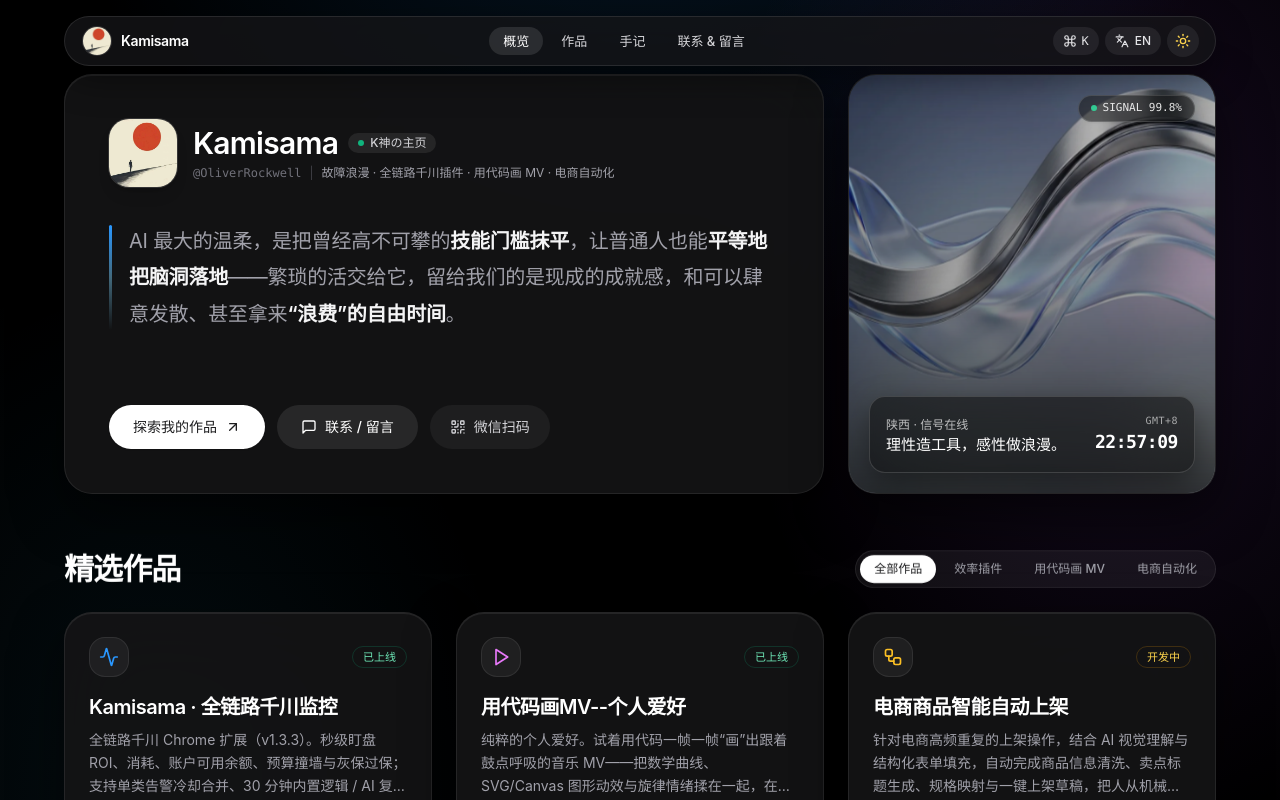
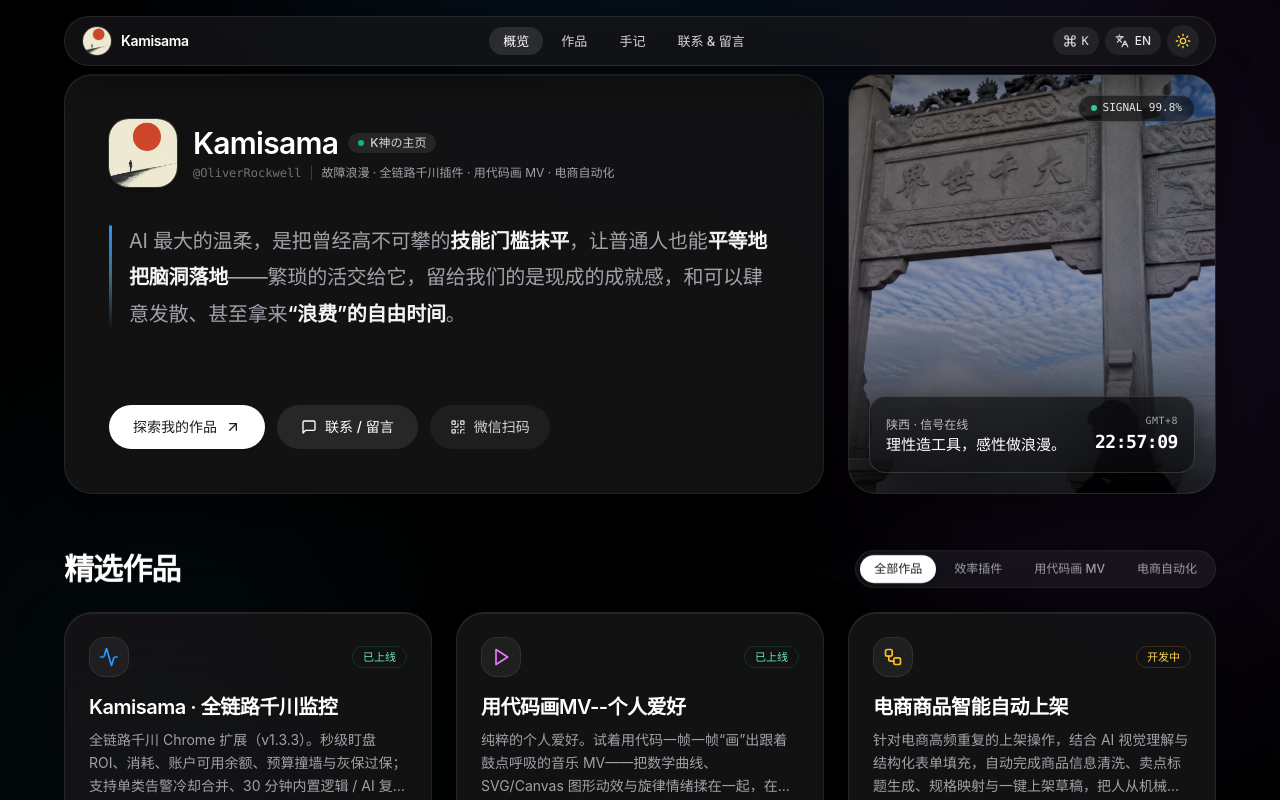
Before and after one commit to Nuff5a1d/personal-homepage, a React (Vite) app: page / in a window 1280 px wide. Shown: the top 800 px of the page. Built offline with nearby package versions, Linux system fonts and the light colour scheme.

Commit message:
feat: integrate Daqian Shijie photo into hero card with spatial motion and mist aura

```diff
--- a/src/components/HeroBento.tsx
+++ b/src/components/HeroBento.tsx
@@ -147,25 +147,56 @@ export const HeroBento: React.FC<HeroBentoProps> = ({
           </div>
         </BentoCard>
 
-        {/* Right Full-Bleed Apple Titanium & Glass Visual Card (5 cols on lg / 4 cols on xl) */}
+        {/* Right Full-Bleed Spatial "大千世界" Cloud-Sea Visual Card (5 cols on lg / 4 cols on xl) */}
         <BentoCard
           onMouseMove={handleVisualMove}
           onMouseLeave={handleVisualLeave}
           className="lg:col-span-5 xl:col-span-4 relative min-h-[340px] lg:min-h-[420px] p-0 overflow-hidden group"
         >
-          <img
-            src={PROFILE.heroVisualUrl}
-            alt={PROFILE.role[lang]}
+          {/* Layer 1: Interactive mouse spatial parallax + continuous Ken Burns breathing motion */}
+          <div
             style={{
-              transform: `scale(1.06) translate3d(${parallax.x}px, ${parallax.y}px, 0)`,
+              transform: `translate3d(${parallax.x}px, ${parallax.y}px, 0)`,
             }}
-            className="absolute inset-0 w-full h-full object-cover object-center transition-transform duration-500 ease-out dark:brightness-[0.78] dark:contrast-[1.08]"
+            className="absolute inset-0 transition-transform duration-500 ease-out"
+          >
+            <img
+              src={PROFILE.heroVisualUrl}
+              alt={PROFILE.role[lang]}
+              className="w-full h-full object-cover object-[50%_38%] hero-spatial-breathe brightness-[1.03] contrast-[1.04] saturate-[0.9] dark:brightness-[0.74] dark:contrast-[1.12] dark:saturate-[0.86] transition-[filter] duration-500"
+            />
+          </div>
+
+          {/* Layer 2: Drifting volumetric cloud-sea mist across the stone archway */}
+          <div
+            aria-hidden="true"
+            className="pointer-events-none absolute -inset-x-1/4 top-[38%] bottom-0 hero-mist-layer mix-blend-screen dark:mix-blend-soft-light"
+            style={{
+              background:
+                'radial-gradient(ellipse 65% 48% at 50% 62%, rgba(255, 255, 255, 0.52), rgba(186, 230, 253, 0.22) 48%, transparent 75%)',
+            }}
           />
-          {/* Subtle adaptive light/dark editorial scrim */}
-          <div className="absolute inset-0 bg-gradient-to-t from-slate-900/20 via-transparent to-white/10 dark:from-black/70 dark:via-black/15 dark:to-transparent" />
 
-          {/* Top-right subtle signal telemetry pill */}
-          <div className="absolute top-4 right-4 sm:top-5 sm:right-5 inline-flex items-center gap-1.5 px-3 py-1 rounded-full text-[11px] font-mono bg-white/65 dark:bg-black/45 backdrop-blur-xl border border-white/60 dark:border-white/15 text-[#1D1D1F] dark:text-white/90 shadow-sm">
+          {/* Layer 3: Subtle Apple sapphire-blue & lavender diagonal optical sheen */}
+          <div
+            aria-hidden="true"
+            className="pointer-events-none absolute -inset-1/2 hero-light-sweep mix-blend-soft-light"
+            style={{
+              background:
+                'linear-gradient(115deg, transparent 28%, rgba(41, 151, 255, 0.34) 46%, rgba(192, 132, 252, 0.24) 54%, transparent 72%)',
+            }}
+          />
+
+          {/* Adaptive tone-harmony scrim blending stone & sky seamlessly into Light/Dark themes */}
+          <div className="pointer-events-none absolute inset-0 bg-gradient-to-t from-slate-900/30 via-sky-200/[0.06] to-indigo-100/15 dark:from-black/80 dark:via-indigo-950/20 dark:to-black/25" />
+
+          {/* Top-right subtle signal telemetry pill (subtle foreground depth shift) */}
+          <div
+            style={{
+              transform: `translate3d(${(parallax.x * -0.35).toFixed(1)}px, ${(parallax.y * -0.35).toFixed(1)}px, 0)`,
+            }}
+            className="absolute top-4 right-4 sm:top-5 sm:right-5 inline-flex items-center gap-1.5 px-3 py-1 rounded-full text-[11px] font-mono bg-white/70 dark:bg-black/50 backdrop-blur-xl border border-white/65 dark:border-white/15 text-[#1D1D1F] dark:text-white/90 shadow-sm transition-transform duration-500 ease-out"
+          >
             {glitchOverdrive ? (
               <>
                 <Zap className="w-3 h-3 text-fuchsia-500 dark:text-fuchsia-400" />
@@ -179,8 +210,13 @@ export const HeroBento: React.FC<HeroBentoProps> = ({
             )}
           </div>
 
-          {/* VisionOS-style floating frosted glass caption & clock */}
-          <div className="absolute inset-x-4 bottom-4 sm:inset-x-5 sm:bottom-5 p-4 rounded-2xl bg-white/70 dark:bg-black/45 backdrop-blur-2xl border border-white/60 dark:border-white/15 text-[#1D1D1F] dark:text-white shadow-[0_8px_28px_rgba(0,0,0,0.08)] dark:shadow-[0_12px_32px_rgba(0,0,0,0.45)] flex items-end justify-between gap-4">
+          {/* VisionOS-style floating frosted glass caption & clock (subtle foreground depth shift) */}
+          <div
+            style={{
+              transform: `translate3d(${(parallax.x * -0.25).toFixed(1)}px, ${(parallax.y * -0.25).toFixed(1)}px, 0)`,
+            }}
+            className="absolute inset-x-4 bottom-4 sm:inset-x-5 sm:bottom-5 p-4 rounded-2xl bg-white/75 dark:bg-black/50 backdrop-blur-2xl border border-white/65 dark:border-white/15 text-[#1D1D1F] dark:text-white shadow-[0_8px_28px_rgba(0,0,0,0.09)] dark:shadow-[0_12px_32px_rgba(0,0,0,0.5)] flex items-end justify-between gap-4 transition-transform duration-500 ease-out"
+          >
             <div className="min-w-0">
               <div className="text-xs text-zinc-600 dark:text-white/70 truncate">
                 {PROFILE.location[lang]}
--- a/src/data/profile.ts
+++ b/src/data/profile.ts
@@ -66,8 +66,8 @@ export const PROFILE = {
   handle: '@OliverRockwell',
   /** 本地头像路径（位于 public/avatar-kamisama.webp） */
   avatarUrl: './avatar-kamisama.webp',
-  /** 首屏右侧视觉背景图（位于 public/hero-bg.webp） */
-  heroVisualUrl: './hero-bg.webp',
+  /** 首屏右侧视觉背景图（位于 public/hero-daqian.webp） */
+  heroVisualUrl: './hero-daqian.webp',
   avatarMonogram: 'K',
   role: {
     zh: 'K神の主页',
--- a/src/index.css
+++ b/src/index.css
@@ -82,6 +82,67 @@
 
 .manifesto-decode-pulse {
   animation: manifestoGlitchFlash 0.48s ease-out;
+}
+
+/* Spatial Hero Visual Motion ("大千世界" living cloud-sea & Apple glass aura) */
+@keyframes heroSpatialBreathe {
+  0% {
+    transform: scale(1.06) translate3d(0%, 0%, 0);
+  }
+  35% {
+    transform: scale(1.13) translate3d(-1.4%, -1.8%, 0);
+  }
+  70% {
+    transform: scale(1.1) translate3d(1.2%, -0.9%, 0);
+  }
+  100% {
+    transform: scale(1.06) translate3d(0%, 0%, 0);
+  }
+}
+
+@keyframes heroMistDrift {
+  0% {
+    transform: translate3d(-14%, 2%, 0) scale(1.05);
+    opacity: 0.32;
+  }
+  50% {
+    transform: translate3d(12%, -3%, 0) scale(1.12);
+    opacity: 0.52;
+  }
+  100% {
+    transform: translate3d(-14%, 2%, 0) scale(1.05);
+    opacity: 0.32;
+  }
+}
+
+@keyframes heroLightSweep {
+  0% {
+    transform: translate3d(-35%, -25%, 0) rotate(-18deg);
+    opacity: 0.22;
+  }
+  50% {
+    transform: translate3d(25%, 10%, 0) rotate(-14deg);
+    opacity: 0.42;
+  }
+  100% {
+    transform: translate3d(-35%, -25%, 0) rotate(-18deg);
+    opacity: 0.22;
+  }
+}
+
+.hero-spatial-breathe {
+  animation: heroSpatialBreathe 22s ease-in-out infinite;
+  will-change: transform;
+}
+
+.hero-mist-layer {
+  animation: heroMistDrift 16s ease-in-out infinite;
+  will-change: transform, opacity;
+}
+
+.hero-light-sweep {
+  animation: heroLightSweep 14s ease-in-out infinite;
+  will-change: transform, opacity;
 }
 
 /* Bento spotlight border & specular edge glow */
@@ -212,7 +273,10 @@
     transform: none !important;
     transition: border-color 0.2s ease, box-shadow 0.2s ease;
   }
-  .manifesto-decode-pulse {
+  .manifesto-decode-pulse,
+  .hero-spatial-breathe,
+  .hero-mist-layer,
+  .hero-light-sweep {
     animation: none;
   }
 }
```
Also changed, not shown: public/hero-daqian.webp (added).
